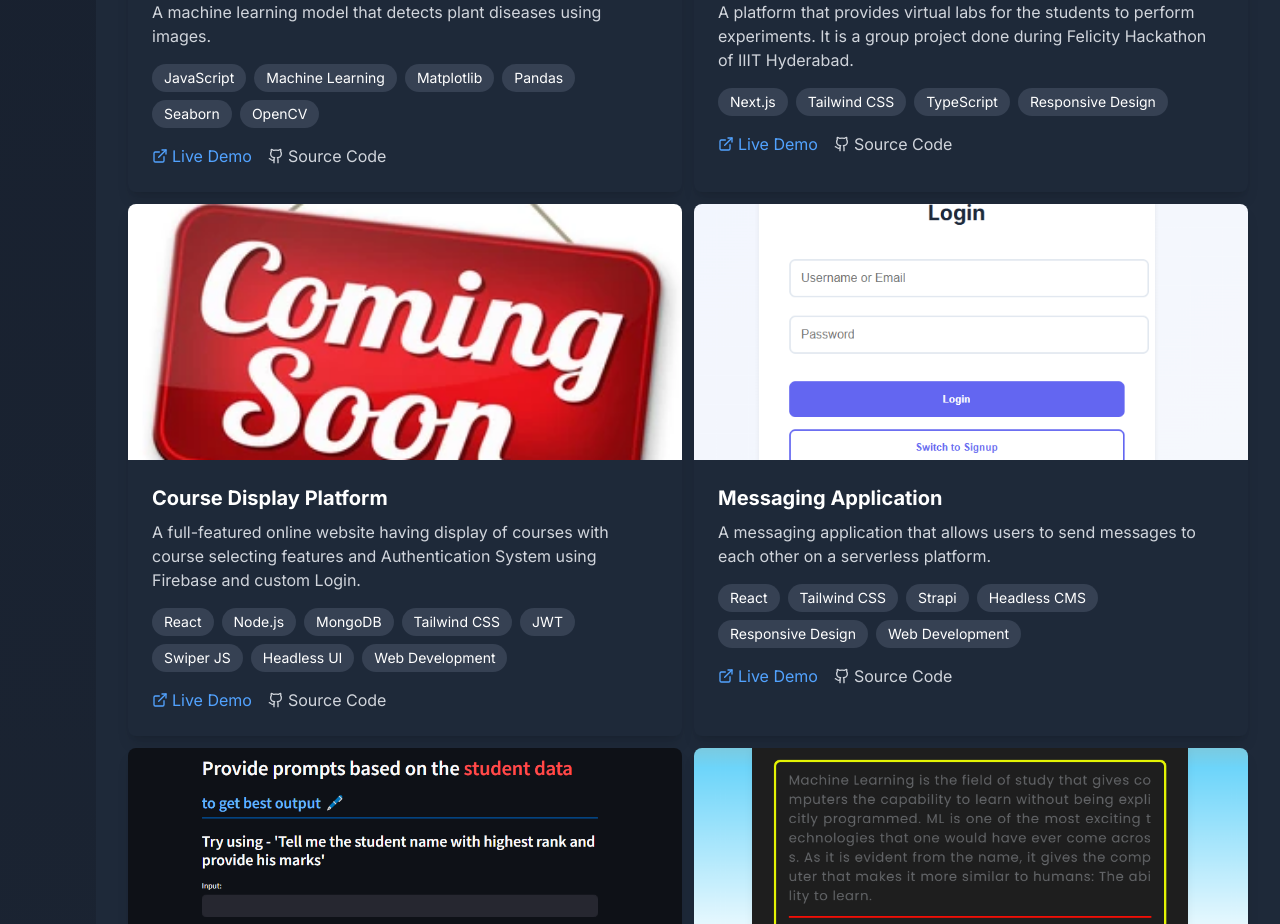
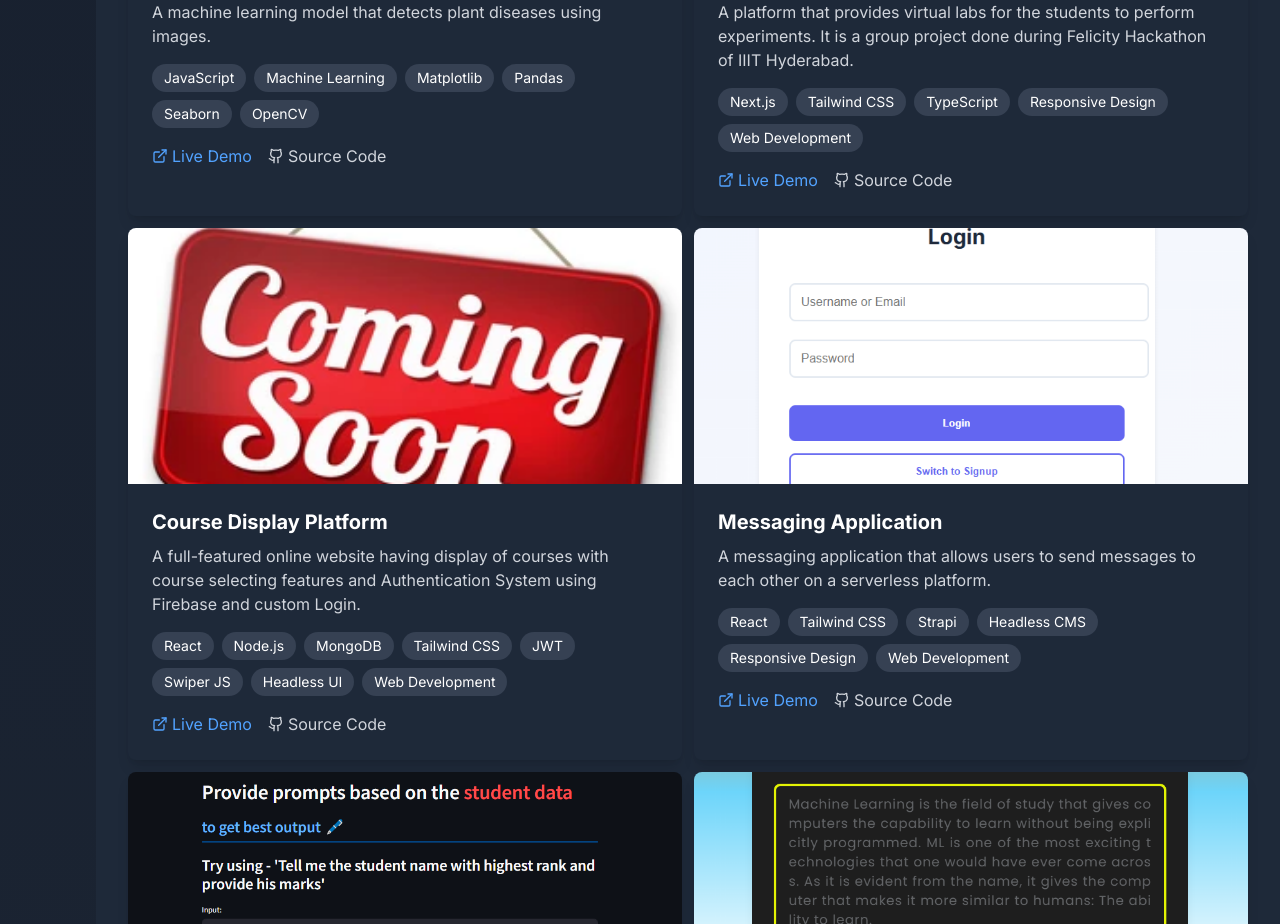
Before and after one commit to arkokundu500/PORTFOLIO_Latest, a Next.js app: page / in a window 1280 px wide. Shown: the part 3700-4624 px from the top of the page. Built offline with nearby package versions, Linux system fonts and the light colour scheme.

Commit message:
projects-update

```diff
--- a/app/components/Projects.tsx
+++ b/app/components/Projects.tsx
@@ -38,7 +38,7 @@ const projects = [
     title: "Virtual Labs - Educational Platform",
     description: "A platform that provides virtual labs for the students to perform experiments. It is a group project done during Felicity Hackathon of IIIT Hyderabad.",
     image: "/V Labs.png",
-    tags: ["Next.js", "Tailwind CSS", "TypeScript","Responsive Design"],
+    tags: ["Next.js", "Tailwind CSS", "TypeScript","Responsive Design", "Web Development"],
     liveLink: "https://vlabs-2025-sr.vercel.app/",
     githubLink: "https://github.com/arkokundu500/VirtualLabs",
   },
```
